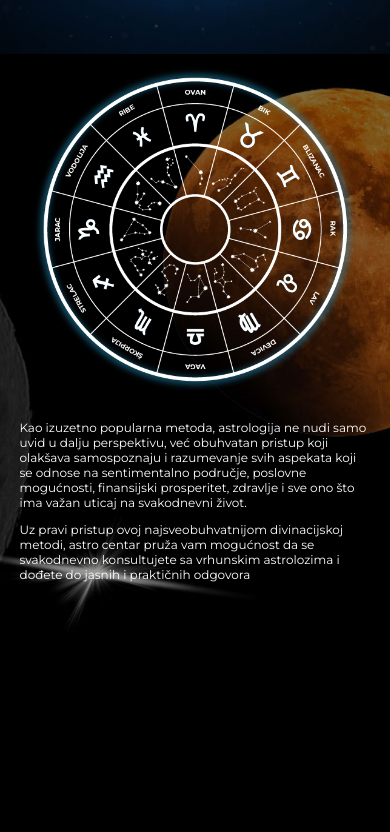
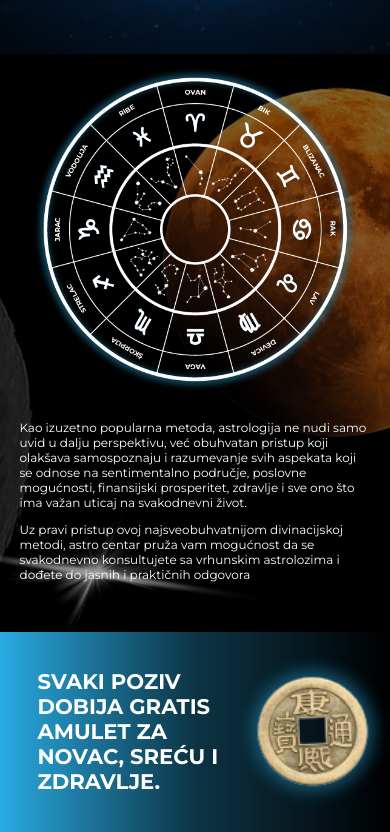
Before and after one commit to 1978milanbabic/astrologis, a React (Vite) app: page / in a window 390 px wide. Shown: the part 740-1572 px from the top of the page. Before the commit the page ends 1372 px from the top, so only its background shows below. Built offline with nearby package versions, Linux system fonts and the light colour scheme.

Commit message:
[section amulet] completed

```diff
--- a/src/app/assets/variables.scss
+++ b/src/app/assets/variables.scss
@@ -20,3 +20,8 @@ $mobile-size: 750px;
   $m: math.div($pixels, $context);
     @return #{$m}rem;
 }
+
+@function em($pixels, $context: $browser-default-size) {
+  $m: math.div($pixels, $context);
+    @return #{$m}em;
+}
--- a/src/app/scenes/Home/assets/Home.scss
+++ b/src/app/scenes/Home/assets/Home.scss
@@ -217,12 +217,60 @@
     }
     // <- planets
 
+    section.amulet {
+      width: 100%;
+      overflow: hidden;
+      text-align: center;
+      position: relative;
+      padding: rem(50);
+      background-color: $black;
+
+      .left {
+        display: inline-block;
+        transform: translateX(rem(-50));
+
+        img {
+          vertical-align: middle;
+          width: rem(1160);
+          max-width: 100%;
+        }
+      }
+
+      .right {
+        position: absolute;
+        top: 50%;
+        left: calc(50% + rem(330));
+        transform: translateY(-50%);
+
+        img {
+          vertical-align: baseline;
+          width: rem(116);
+        }
+      }
+    }
+    // .amulet
+
   }
   // <- main
-
 }
 // <- Home
 
+// amulet fix
+@media screen and (max-width: 1040px) {
+  #home main section.amulet .right {
+    position: absolute;
+    top: 50%;
+    left: 75%;
+    transform: translateY(-50%);
+
+    img {
+      vertical-align: baseline;
+      width: rem(116);
+    }
+  }
+}
+
+// mobile
 @media screen and (max-width: $mobile-size) {
   #home {
     .header {
@@ -333,13 +381,50 @@
       }
       // <- planets
 
+      section.amulet {
+        // padding: rem(50);
+        text-align: left;
+        background-image: linear-gradient(to right, rgba(41, 171, 226, 1), rgba(41, 171, 226, 0.3), $black);
+        // proportional fix
+        font-size: calc(7px + (16 - 7)*(100vw - 320px)/(750 - 320));
+
+        .left {
+          display: inline-block;
+          transform: translateX(0);
+          padding-left: 0;
+          margin-left: 0;
+
+          p {
+            max-width: 60%;
+            margin: 0;
+            font-size: 2.5em;
+            font-weight: 700;
+          }
+        }
+
+        .right {
+          position: absolute;
+          top: 50%;
+          left: 60%;
+          transform: translateY(-50%);
+
+          img {
+            vertical-align: baseline;
+            width: em(300);
+          }
+        }
+      }
+      // .amulet
+
     }
-
+    // main
   }
   // #home
 
 }
 
+
+
 // topo slide fix
 .second-anim {
   opacity: 0 ;
--- /dev/null
+++ b/src/app/scenes/Home/components/Amulet.js
@@ -0,0 +1,25 @@
+import React from 'react'
+
+// import images
+import textPic from '../../../../../public/assets/tekst.png'
+import amuPic from '../../../../../public/assets/token.png'
+
+const Amulet = props => {
+  return (
+    <section className='amulet'>
+      <div className='left'>
+        {props && props.device && props.device === 'desktop' && (
+          <img alt='' src={textPic} />
+        )}
+        {props && props.device && props.device === 'mobile' && (
+          <p>SVAKI POZIV DOBIJA GRATIS AMULET ZA NOVAC, SREĆU I ZDRAVLJE.</p>
+        )}
+      </div>
+      <div className='right'>
+        <img alt='' src={amuPic} />
+      </div>
+    </section>
+  )
+}
+
+export default Amulet
--- a/src/app/scenes/Home/index.js
+++ b/src/app/scenes/Home/index.js
@@ -9,6 +9,7 @@ import './assets/Home.scss'
 import CallInfo from './components/CallInfo'
 import Stat from './components/Stat'
 import Planets from './components/Planets'
+import Amulet from './components/Amulet'
 
 // images
 import logo from '../../../../public/assets/logo.png'
@@ -21,7 +22,7 @@ const Home = () => {
   // states
   const [screenSize, setScreenSize] = useState()
   const [keyTopSlider1, setKeyTopSlider1] = useState(1)
-  const [keyTopSlider2, setKeyTopSlider2] = useState(4)
+  const [keyTopSlider2, setKeyTopSlider2] = useState(400)
 
   // top slider
   const scrolling1 = useSpring({
@@ -139,7 +140,7 @@ const Home = () => {
       </div>
       <main>
         <Planets />
-
+        <Amulet device={screenSize} />
 
       </main>
     </div>
```
